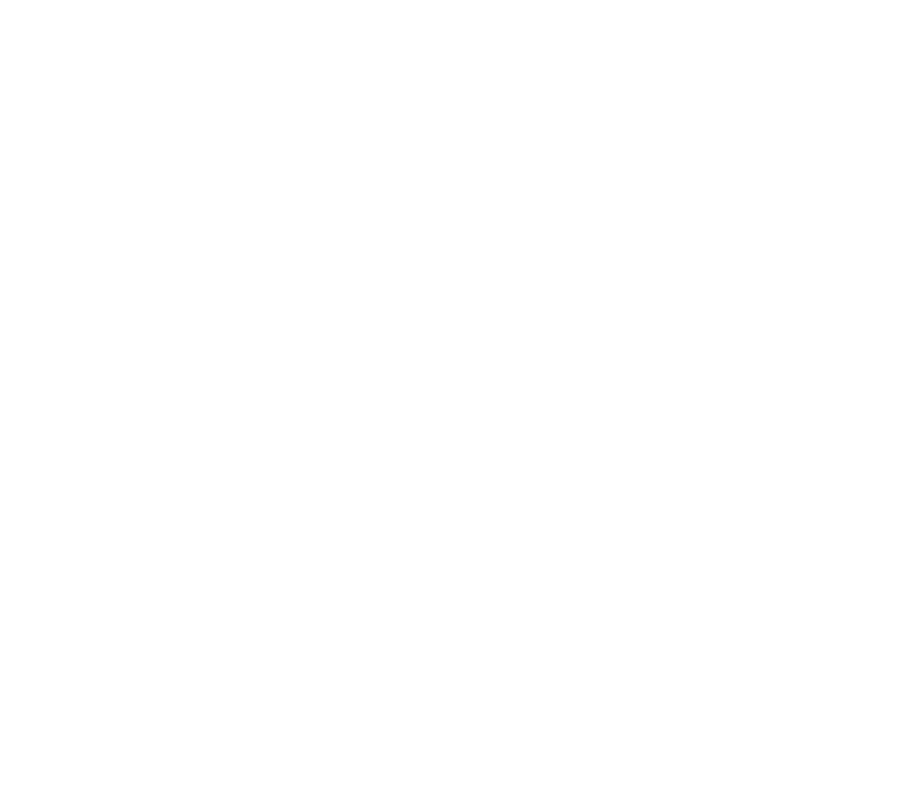
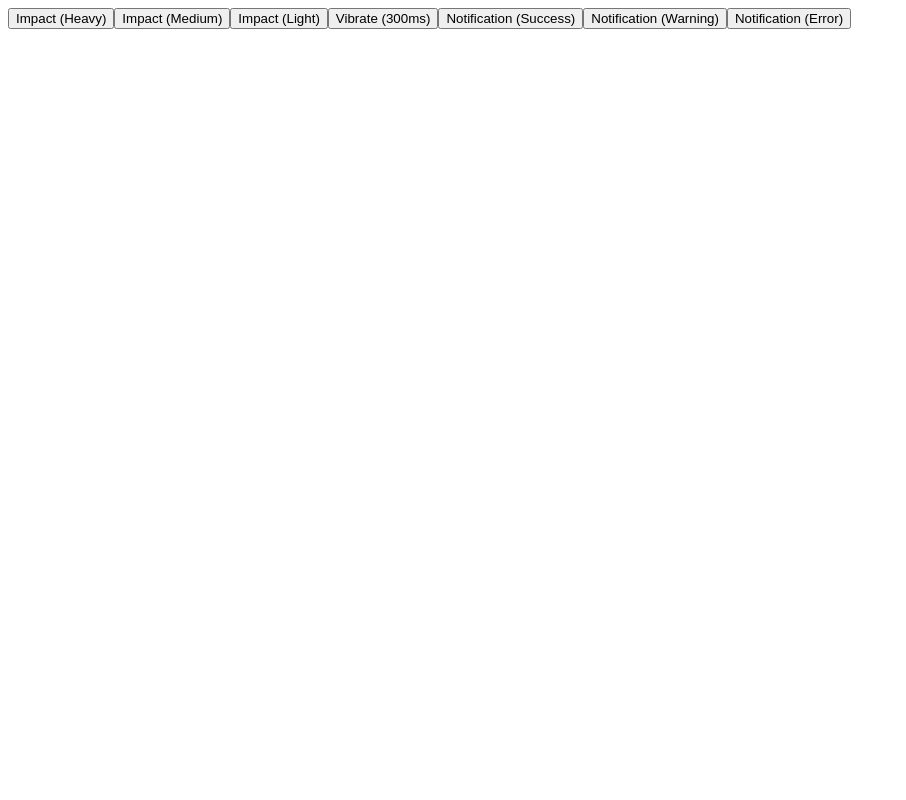
Before and after one commit to overreactjs/examples, a React (Vite) app: page /haptics in a window 1280 px wide. Before the commit this address had no page. Shown: the top 800 px of the page, without its empty margins (0-906 px from the left). Built offline with nearby package versions, Linux system fonts and the light colour scheme.

Commit message:
Added simple haptics example

```diff
--- a/package.json
+++ b/package.json
@@ -16,6 +16,7 @@
   "dependencies": {
     "@capacitor/android": "^5.5.1",
     "@capacitor/core": "^5.5.1",
+    "@capacitor/haptics": "^5.0.6",
     "@capacitor/ios": "^5.5.1",
     "react": "^18.2.0",
     "react-dom": "^18.2.0"
--- /dev/null
+++ b/src/demos/haptics/HapticsDemo.tsx
@@ -0,0 +1,29 @@
+import { Device, Engine, useHaptics } from "@engine";
+
+export const HapticsDemo = () => {
+  return (
+    <Engine>
+      <Device>
+        <HapticsGame />
+      </Device>
+    </Engine>
+  );
+};
+
+const HapticsGame: React.FC = () => {
+  const { impact, vibrate, notification } = useHaptics();
+
+  return (
+    <div className="w-full h-full grid place-items-center">
+      <div className="flex flex-col items-center gap-12 font-[quicksand] font-bold text-xl">
+        <button onClick={() => impact('heavy')}>Impact (Heavy)</button>
+        <button onClick={() => impact('medium')}>Impact (Medium)</button>
+        <button onClick={() => impact('light')}>Impact (Light)</button>
+        <button onClick={() => vibrate(300)}>Vibrate (300ms)</button>
+        <button onClick={() => notification('success')}>Notification (Success)</button>
+        <button onClick={() => notification('warning')}>Notification (Warning)</button>
+        <button onClick={() => notification('error')}>Notification (Error)</button>
+      </div>
+    </div>
+  );
+};
--- /dev/null
+++ b/src/demos/haptics/index.ts
@@ -0,0 +1 @@
+export { HapticsDemo } from './HapticsDemo';
--- a/src/demos/index.ts
+++ b/src/demos/index.ts
@@ -1,4 +1,5 @@
 import { BuddyDemo } from "./buddy";
+import { HapticsDemo } from "./haptics";
 import { MarbleJarDemo } from "./marble-jar";
 import { MotionDemo } from "./motion";
 import { OrientationDemo } from "./orientation";
@@ -15,6 +16,7 @@
   { name: 'Lighting Effects', path: '/lighting', component: LightingDemo },
   { name: 'Device Motion', path: '/motion', component: MotionDemo },
   { name: 'Device Orientation', path: '/orientation', component: OrientationDemo },
+  { name: 'Haptics', path: '/haptics', component: HapticsDemo },
 ];
 
 export const desktop = [
--- a/src/engine/hooks/index.ts
+++ b/src/engine/hooks/index.ts
@@ -5,6 +5,7 @@
 export { useDevice } from './useDevice';
 export { useDynamicProperty } from './useDynamicProperty';
 export { useElement } from './useElement';
+export { useHaptics } from './useHaptics';
 export { useKeyboard, useKeyAxis, useKeyPressed } from './useKeyboard';
 export { useLogMount } from './useLogMount';
 export { useMotion, useDeviceShaken } from './useMotion';
--- /dev/null
+++ b/src/engine/hooks/useHaptics.ts
@@ -0,0 +1,45 @@
+import { Haptics, ImpactStyle, NotificationType } from "@capacitor/haptics";
+import { useCallback, useMemo } from "react";
+
+type HapticImpactStyle = 'heavy' | 'medium' | 'light';
+
+type HapticNotificationType = 'success' | 'warning' | 'error';
+
+type UseHapticsResult = {
+  impact: (style: HapticImpactStyle) => Promise<void>;
+  vibrate: (duration: number) => Promise<void>;
+  notification: (type: HapticNotificationType) => Promise<void>;
+};
+
+const IMPACT_STYLES: Record<HapticImpactStyle, ImpactStyle> = {
+  heavy: ImpactStyle.Heavy,
+  medium: ImpactStyle.Medium,
+  light: ImpactStyle.Light,
+};
+
+const NOTIFICATION_TYPES: Record<HapticNotificationType, NotificationType> = {
+  success: NotificationType.Success,
+  warning: NotificationType.Warning,
+  error: NotificationType.Error,
+};
+
+export const useHaptics = (): UseHapticsResult => {
+
+  const impact = useCallback((style: HapticImpactStyle) => {
+    return Haptics.impact({ style: IMPACT_STYLES[style] });
+  }, []);
+
+  const vibrate = useCallback((duration: number) => {
+    return Haptics.vibrate({ duration });
+  }, []);
+
+  const notification = useCallback((type: HapticNotificationType) => {
+    return Haptics.notification({ type: NOTIFICATION_TYPES[type] });
+  }, []);
+
+  return useMemo(() => ({
+    impact,
+    vibrate,
+    notification,
+  }), []);
+};
```
Also changed, not shown: 1 other file (tests, documents, lock files or other folders).
